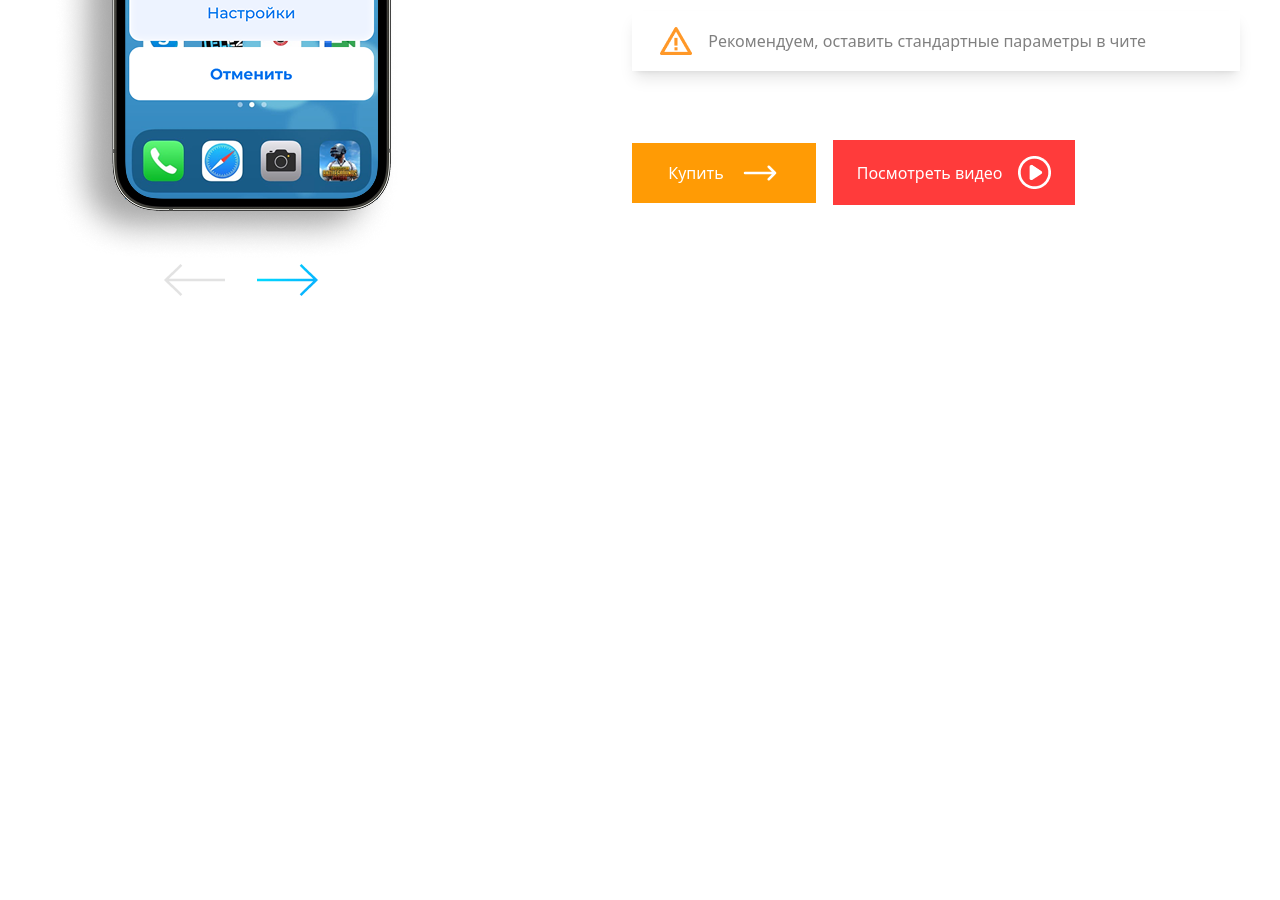
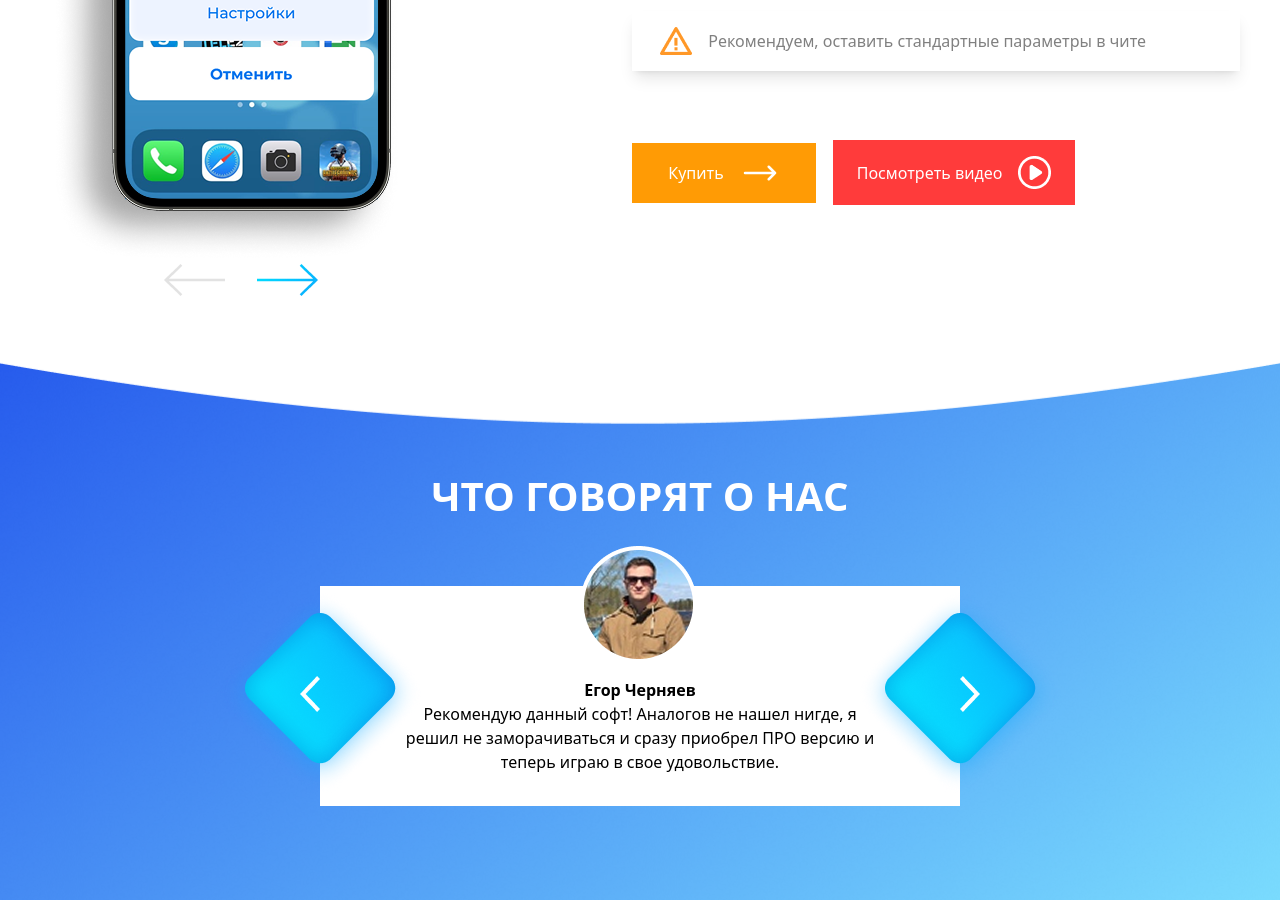
Before and after one commit to Xurwed9/git3, a website: page src/index.html in a window 1280 px wide. Shown: the part 1299-2199 px from the top of the page. Before the commit the page ends 1599 px from the top, so only its background shows below. Drawn offline with nearby package versions, Linux system fonts and the light colour scheme; files that its build step writes are made by us from their sources.

Commit message:
ЧТО ГОВОРЯТ О НАС

```diff
--- a/src/index.html
+++ b/src/index.html
@@ -104,6 +104,22 @@
             </div>
         </div>
     </section>
+
+
+    <div class="width-[100%] h-150 bg2">
+        <section class="max-w-300 m-auto flex flex-col gap-5 items-center justify-center relative p-1.5">
+            <h1 class="text-white font-bold md:text-[40px] text-[30px] pt-40">ЧТО ГОВОРЯТ О НАС</h1>
+            <img class="md:block hidden absolute left-230 z-3 top-94" src="./chevron_big_left.png" alt="">
+            <img class="md:block hidden absolute left-65 z-3 top-94" src="./chevron_big_right.png" alt="">
+            <img class="md:block hidden absolute left-45 z-2 top-73" src="./Rectangle 2020.png" alt="">
+            <img class="md:block hidden absolute left-205 z-2 top-73" src="./Rectangle 2020.png" alt="">
+            <div class="md:w-160 bg-white mt-10 relative text-center md:p-8 md:px-20 py-8">
+                <img class="absolute md:left-65 left-33 -top-10" src="./Rectangle 2021.png" alt="">
+                <p class="font-bold pt-15">Егор Черняев</p>
+                <p>Рекомендую данный софт! Аналогов не нашел нигде, я решил не заморачиваться и сразу приобрел ПРО версию и теперь играю в свое удовольствие.</p>
+            </div>
+        </section>
+    </div>
 </body>
 
 </html>
--- a/src/input.css
+++ b/src/input.css
@@ -9,3 +9,10 @@
 .b1 {
     border: 1px solid white;
 }
+
+.bg2 {
+    background-image: url("./2722\ [преобразованный]\ 5.png");
+    background-position: center;
+    background-size: cover;
+    background-repeat: no-repeat;
+}
```
Also changed, not shown: src/2722 [преобразованный] 5.png (added), src/Rectangle 2020.png (added), src/Rectangle 2021.png (added), src/Rectangle 2022.png (added), src/chevron_big_left.png (added), src/chevron_big_right.png (added).
